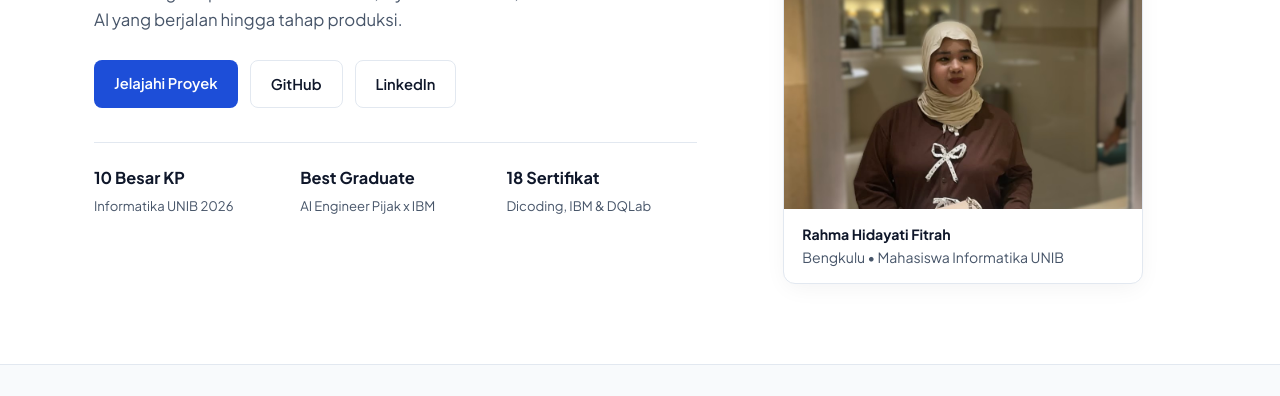
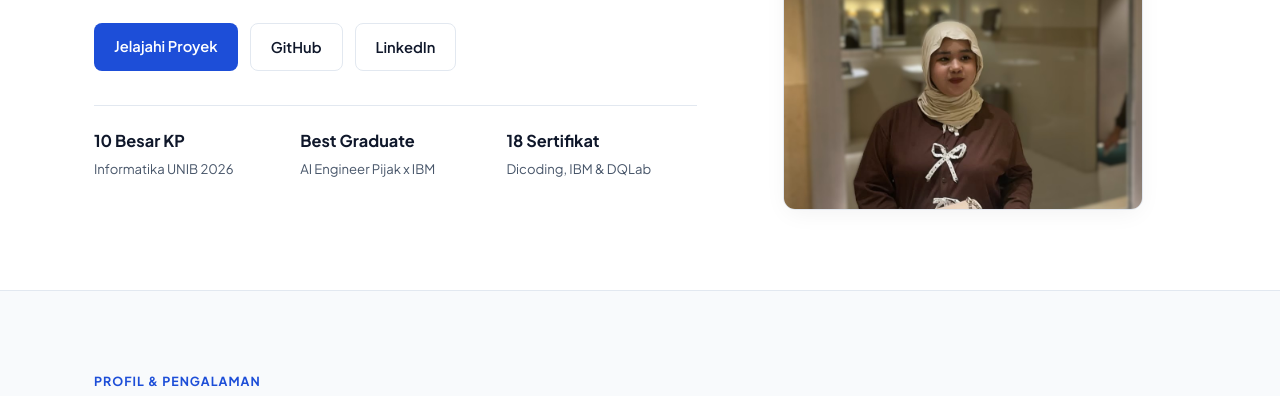
Before and after one commit to Rahmahf074/My_Portofolio, a plain HTML site: page index.html in a window 1280 px wide. Shown: the part 381-777 px from the top of the page. Drawn offline with Linux system fonts and the light colour scheme.

Commit message:
Remove figcaption from photo cards
Removed figcaption styling and content from photo cards.

```diff
--- a/index.html
+++ b/index.html
@@ -41,16 +41,6 @@
         aspect-ratio: 4/5;
         object-fit: cover;
         object-position: center top;
-      }
-      .photo-card figcaption {
-        display: flex;
-        flex-direction: column;
-        padding: 14px 18px;
-        font-size: 0.88rem;
-        color: var(--text-muted);
-      }
-      .photo-card figcaption strong {
-        color: var(--text);
       }
       .cert-more {
         margin-top: 16px;
@@ -146,10 +136,6 @@
               width="400"
               height="500"
             />
-            <figcaption>
-              <strong>Rahma Hidayati Fitrah</strong
-              ><span>Bengkulu • Mahasiswa Informatika UNIB</span>
-            </figcaption>
           </figure>
         </div>
       </div>
```
